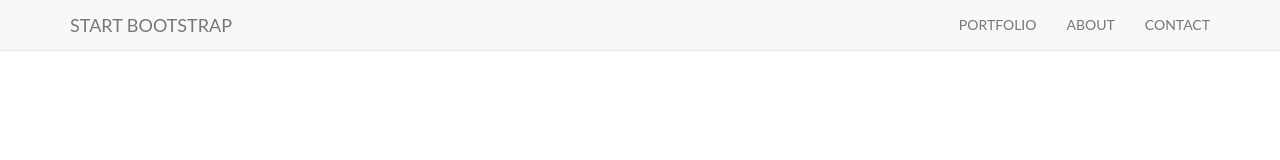
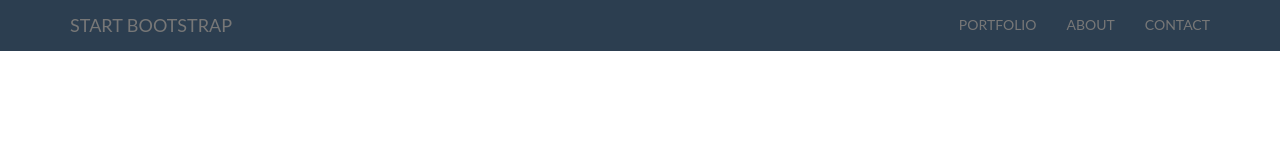
Before and after one commit to FrancescoDale/html-css-bootstrap-freelancer, a plain HTML site: page index.html in a window 1280 px wide. Drawn offline with nearby package versions, Linux system fonts and the light colour scheme; a web font is replaced by a local one.

Commit message:
inizio a sistemare la parte css

```diff
--- a/style.css
+++ b/style.css
@@ -7,3 +7,8 @@ h1, h2, h3, h4, h5, h6 {
     font-family: 'Montserrat', sans-serif;
     font-weight: 700;
 }
+
+.navbar-default {
+    background-color: #2C3E50;
+    border-color: #2C3E50;
+}
```
